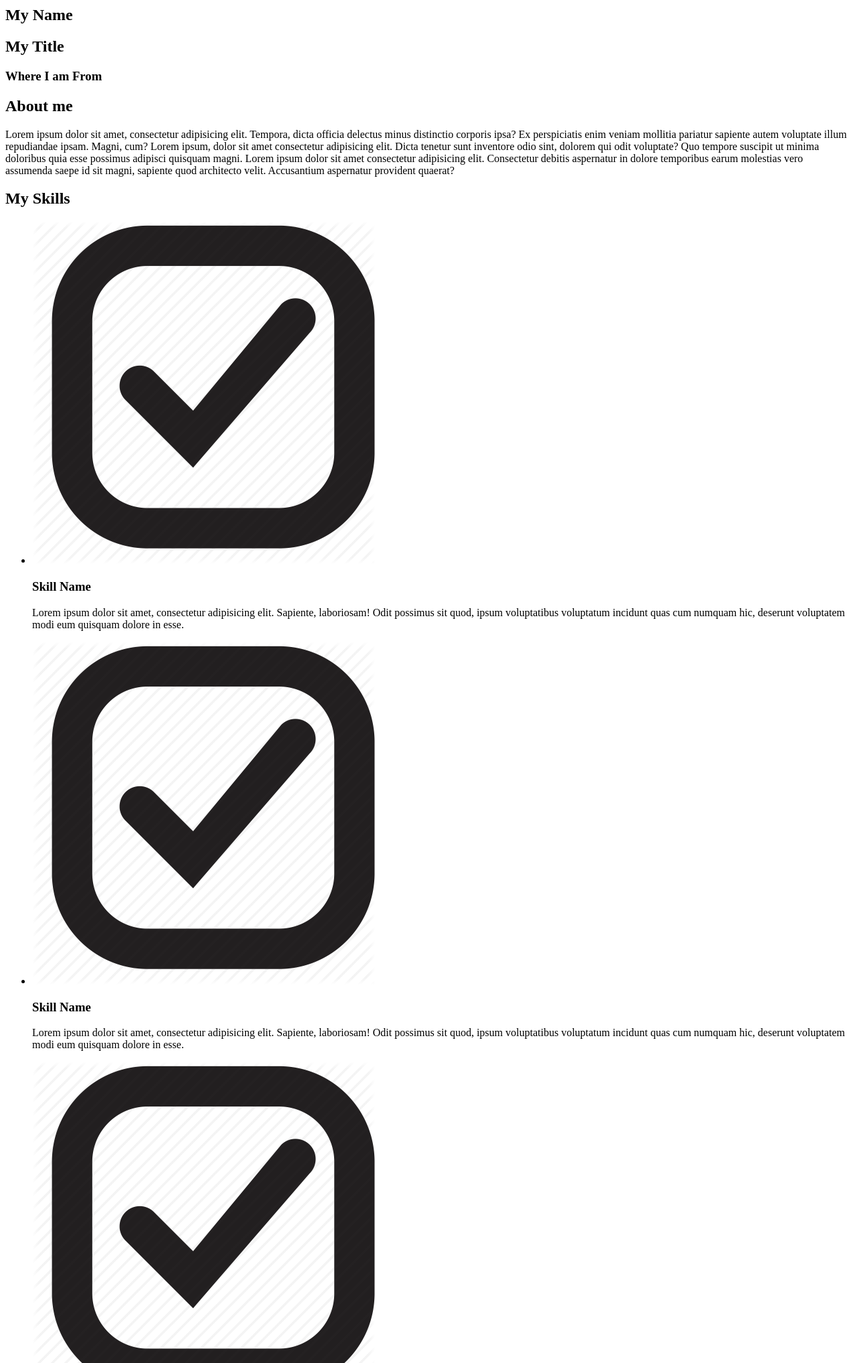
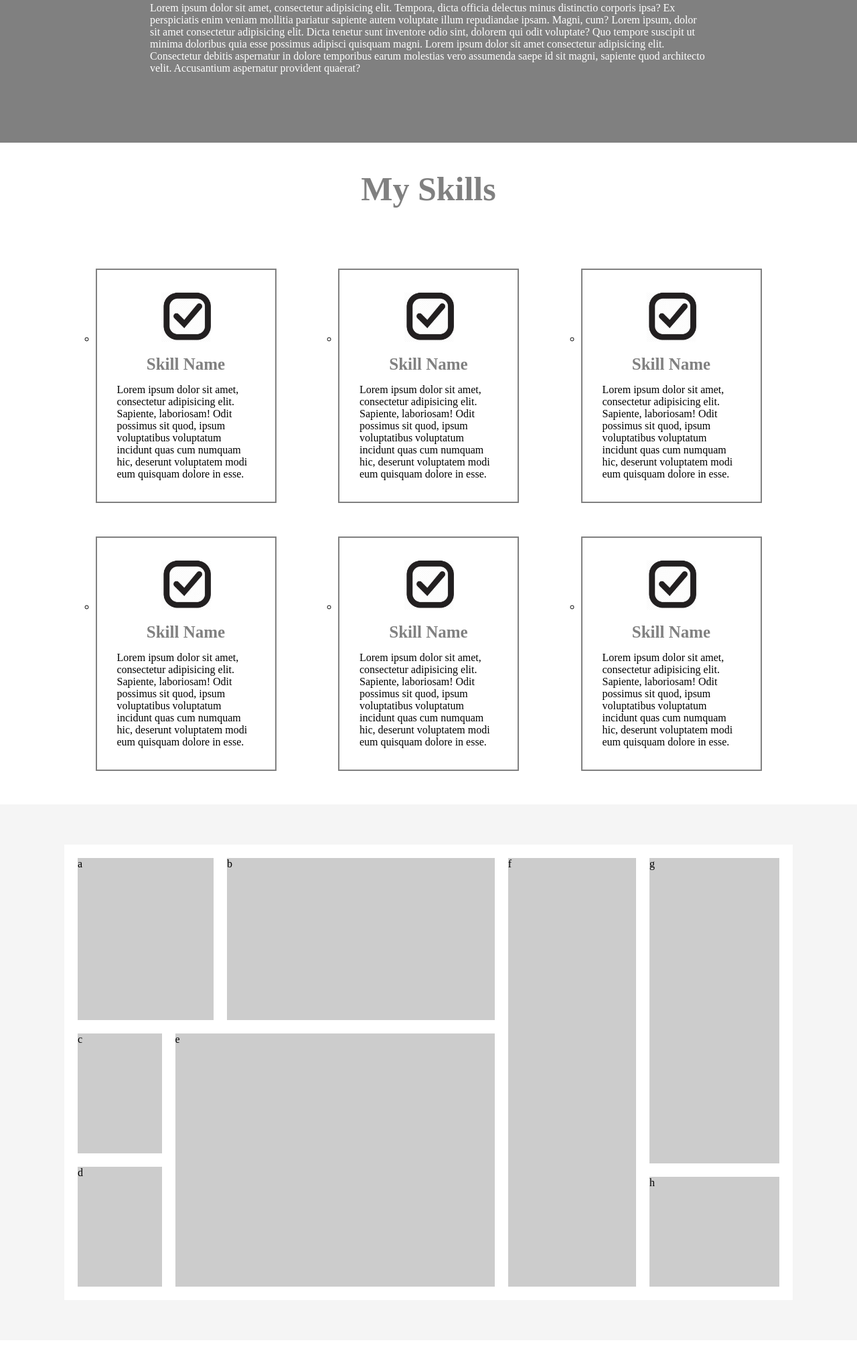
Before and after one commit to ReCoded-Org/bootcamp-iraq-2020-apr-css-flexbox-excercise, a plain HTML site: page index.html in a window 1280 px wide. Shown: the part 765-2800 px from the top of the page at 67% size. Drawn offline with Linux system fonts and the light colour scheme.

Commit message:
Zainab-Ahmed FlexBox excercise

```diff
--- a/index.html
+++ b/index.html
@@ -1,21 +1,20 @@
 <!DOCTYPE html>
 <html lang="en">
-
 <head>
   <meta charset="UTF-8">
   <meta name="viewport" content="width=device-width, initial-scale=1.0">
   <title>My Name - Homepage</title>
+  <link rel="stylesheet" href="style.css">
 </head>
-
 <body>
   <header>
     <nav>
       <div>
         <a href="#">
-          <img src="./imgs/logo.png" alt="logo">
+          <img class="logo" src="./imgs/logo.png" alt="logo">
         </a>
       </div>
-      <ul>
+      <ul class="nav-ul">
         <li>
           <a href="#">About</a>
         </li>
@@ -32,17 +31,17 @@
     </nav>
   </header>
   <main>
-    <section>
-      <h1>My Name</h1>
-      <h2>My Title</h2>
-      <h3>Where I am From</h3>
+    <section class="sec-1">
+      <h1 class="name">Zainab & Ahmed</h1>
+      <h2 class="title">Re:Coded</h2>
+      <h3 class="from">Mosul Iraq</h3>
     </section>
     <section>
-      <div>
-        <h2>
+      <div class="sec-2">
+        <h2 class="about">
           About me
         </h2>
-        <p>
+        <p class="pabout">
           Lorem ipsum dolor sit amet, consectetur adipisicing elit. Tempora, dicta officia delectus minus distinctio
           corporis ipsa? Ex perspiciatis enim veniam mollitia pariatur sapiente autem voluptate illum repudiandae ipsam.
           Magni, cum? Lorem ipsum, dolor sit amet consectetur adipisicing elit. Dicta tenetur sunt inventore odio sint,
@@ -53,78 +52,126 @@
         </p>
       </div>
     </section>
-    <section>
-      <h2>My Skills</h2>
-      <div>
-        <ul>
-          <li>
-            <div>
-              <div><img src="./imgs/skill.png" alt="icon"></div>
-              <h3>Skill Name</h3>
+    <section >
+      <h2 class="skills-main">My Skills</h2>
+      <div >
+        <ul >
+          <ul class="skills">
+          <li >
+            <div  class="item" >
+              <div ><img class="imgs" src=" ./imgs/skill.png" alt="icon">
+              </div>
+              <h3 class="skillname">Skill Name</h3>
+              <p>Lorem ipsum dolor sit amet, consectetur adipisicing elit. Sapiente, laboriosam! Odit possimus sit quod,
+                ipsum voluptatibus voluptatum incidunt quas cum numquam hic, deserunt voluptatem modi eum quisquam
+                dolore in esse.</p>
+            </div>
+          </li>
+          <li >
+            <div class="item">
+              <div><img class="imgs" src="./imgs/skill.png" alt="icon"></div>
+              <h3 class="skillname">Skill Name</h3>
               <p>Lorem ipsum dolor sit amet, consectetur adipisicing elit. Sapiente, laboriosam! Odit possimus sit quod,
                 ipsum voluptatibus voluptatum incidunt quas cum numquam hic, deserunt voluptatem modi eum quisquam
                 dolore in esse.</p>
             </div>
           </li>
           <li>
-            <div>
-              <div><img src="./imgs/skill.png" alt="icon"></div>
-              <h3>Skill Name</h3>
+            <div class="item">
+              <div><img class="imgs" src="./imgs/skill.png" alt="icon"></div>
+              <h3 class="skillname">Skill Name</h3>
+              <p>Lorem ipsum dolor sit amet,
+                consectetur adipisicing elit.
+                 Sapiente, laboriosam! Odit
+                 possimus sit quod,
+                ipsum voluptatibus voluptatum
+                incidunt quas cum numquam hic,
+                deserunt voluptatem modi eum quisquam
+                dolore in esse.</p>
+            </div>
+          </li>
+        </ul>
+        <ul class="skills">
+          <li >
+            <div class="item">
+              <div><img class="imgs" src="./imgs/skill.png" alt="icon"></div>
+              <h3 class="skillname">Skill Name</h3>
               <p>Lorem ipsum dolor sit amet, consectetur adipisicing elit. Sapiente, laboriosam! Odit possimus sit quod,
                 ipsum voluptatibus voluptatum incidunt quas cum numquam hic, deserunt voluptatem modi eum quisquam
                 dolore in esse.</p>
             </div>
           </li>
           <li>
-            <div>
-              <div><img src="./imgs/skill.png" alt="icon"></div>
-              <h3>Skill Name</h3>
+            <div class="item">
+              <div><img class="imgs" src="./imgs/skill.png" alt="icon"></div>
+              <h3 class="skillname">Skill Name</h3>
               <p>Lorem ipsum dolor sit amet, consectetur adipisicing elit. Sapiente, laboriosam! Odit possimus sit quod,
                 ipsum voluptatibus voluptatum incidunt quas cum numquam hic, deserunt voluptatem modi eum quisquam
                 dolore in esse.</p>
             </div>
           </li>
           <li>
-            <div>
-              <div><img src="./imgs/skill.png" alt="icon"></div>
-              <h3>Skill Name</h3>
+            <div class="item">
+              <div><img class="imgs" src="./imgs/skill.png" alt="icon"></div>
+              <h3 class="skillname">Skill Name</h3>
               <p>Lorem ipsum dolor sit amet, consectetur adipisicing elit. Sapiente, laboriosam! Odit possimus sit quod,
                 ipsum voluptatibus voluptatum incidunt quas cum numquam hic, deserunt voluptatem modi eum quisquam
                 dolore in esse.</p>
             </div>
-          </li>
-          <li>
-            <div>
-              <div><img src="./imgs/skill.png" alt="icon"></div>
-              <h3>Skill Name</h3>
-              <p>Lorem ipsum dolor sit amet, consectetur adipisicing elit. Sapiente, laboriosam! Odit possimus sit quod,
-                ipsum voluptatibus voluptatum incidunt quas cum numquam hic, deserunt voluptatem modi eum quisquam
-                dolore in esse.</p>
-            </div>
-          </li>
-          <li>
-            <div>
-              <div><img src="./imgs/skill.png" alt="icon"></div>
-              <h3>Skill Name</h3>
-              <p>Lorem ipsum dolor sit amet, consectetur adipisicing elit. Sapiente, laboriosam! Odit possimus sit quod,
-                ipsum voluptatibus voluptatum incidunt quas cum numquam hic, deserunt voluptatem modi eum quisquam
-                dolore in esse.</p>
-            </div>
+          </ul>
           </li>
         </ul>
       </div>
     </section>
-    <section>
+    <section id="wrapper">
+      <section id="container">
       <!-- Put your divs here as required for that section grid style-->
+      <div class="left">
+        <div class="wrap1">
+          <div class="wrap1-1">a</div>
+          <div class="wrap1-2">b</div>
+        </div>
+        <div class="wrap2">
+          <div class="wrap2-1">
+            <div class="wrap2-1-1">c</div>
+            <div class="wrap2-1-2">d</div>
+          </div>
+            <div class="wrap2-2">e</div>
+        </div>
+      </div>
+      <div class="right">
+        <div class="wrap3">f</div>
+        <div class="wrap4">
+          <div class="wrap4-1">g</div>
+          <div class="wrap4-2">h</div>
+        </div>
+      </div>
+      </section>
     </section>
-    <section>
-      <h2>My Experience</h2>
-      <div>
-        <div>
+    <section class="align">
+      <h2 class="skills-main">My Experience</h2>
+      <div class="sec-3">
+        <div class="item2">
           <div>
-            <img src="./imgs/code.png" alt="icon">
+            <img class="imgs" src="./imgs/code.png" alt="icon">
+          </div>
+          <div class="job">
+            <h3>Job Title</h3>
+            <h3>Company Name</h3>
           </div>
           <div>
+            <p>Lorem ipsum dolor sit amet consectetur adipisicing elit. Quia dolore dolores quas officiis debitis natus
+              dicta animi, doloremque harum asperiores nostrum voluptatum delectus, aliquam iste nesciunt porro,
+              provident aliquid impedit! Lorem ipsum dolor, sit amet consectetur adipisicing elit. Magnam obcaecati ea
+              accusamus deserunt recusandae reiciendis harum quasi dignissimos error, fuga natus facere sequi esse eos
+              ab? Amet unde molestiae sit.</p>
+          </div>
+        </div >
+        <div class="item2">
+          <div>
+            <img class="imgs" src="./imgs/code.png" alt="icon">
+          </div>
+          <div class="job">
             <h3>Job Title</h3>
             <h3>Company Name</h3>
           </div>
@@ -136,27 +183,11 @@
               ab? Amet unde molestiae sit.</p>
           </div>
         </div>
-        <div>
+        <div  class="item2">
           <div>
-            <img src="./imgs/code.png" alt="icon">
+            <img class="imgs" src="./imgs/code.png" alt="icon">
           </div>
-          <div>
-            <h3>Job Title</h3>
-            <h3>Company Name</h3>
-          </div>
-          <div>
-            <p>Lorem ipsum dolor sit amet consectetur adipisicing elit. Quia dolore dolores quas officiis debitis natus
-              dicta animi, doloremque harum asperiores nostrum voluptatum delectus, aliquam iste nesciunt porro,
-              provident aliquid impedit! Lorem ipsum dolor, sit amet consectetur adipisicing elit. Magnam obcaecati ea
-              accusamus deserunt recusandae reiciendis harum quasi dignissimos error, fuga natus facere sequi esse eos
-              ab? Amet unde molestiae sit.</p>
-          </div>
-        </div>
-        <div>
-          <div>
-            <img src="./imgs/code.png" alt="icon">
-          </div>
-          <div>
+          <div class="job">
             <h3>Job Title</h3>
             <h3>Company Name</h3>
           </div>
@@ -171,9 +202,9 @@
       </div>
     </section>
   </main>
-  <footer>
-    <section>
-      <h2>Get in Touch</h2>
+  <footer class="item3">
+    <section >
+      <h2 class="touch">Get in Touch</h2>
       <form>
         <input type="text">
         <input type="text">
@@ -182,14 +213,19 @@
       </form>
     </section>
     <section>
-      <div>
-        <img src="./imgs/social.png" alt="social">
-        <img src="./imgs/social.png" alt="social">
-        <img src="./imgs/social.png" alt="social">
-        <img src="./imgs/social.png" alt="social">
+      <div class="footimg">
+        <div>
+          <a href="#"><img class="footerimgs"  src="./imgs/social.png" alt="social"></a>
+        </div>
+        <div>
+          <a href="#"><img  class="footerimgs" src="./imgs/social.png" alt="social"></a>
+        </div>
+        <a href="#"><img  class="footerimgs" src="./imgs/social.png" alt="social"></a>
+        <div>
+          <a href="#"><img class="footerimgs"  src="./imgs/social.png" alt="social"></a>
+        </div>
       </div>
     </section>
   </footer>
 </body>
-
 </html>
--- a/style.css
+++ b/style.css
@@ -0,0 +1,293 @@
+*{
+    margin: 0;
+    padding: 0;
+    box-sizing: border-box;
+}
+nav {
+    display: flex;
+    justify-content: space-between;
+    padding: 12px;
+}
+.nav-ul {
+    display: flex;
+}
+.nav-ul li {
+    margin: 5px;
+    list-style-type: none;
+    font-size: 25px;
+    padding: 5px;
+}
+
+.nav-ul li a {
+    text-decoration: none;
+    color:black;
+}
+
+.logo{
+    height: 70px;
+    width: 70px;
+}
+.sec-1{
+    height: 60vh;
+    align-items: center;
+    display: flex;
+    flex-direction: column;
+    justify-content: center;
+    padding-bottom: 40px;
+}
+.name {
+    font-size: 45px;
+    color: gray;
+}
+.title {
+    font-size: 30px;
+    color: gray;
+}
+.from {
+    font-size:25px;
+    color: gray;
+}
+.sec-2{
+    background-color: grey;
+    height: 50vh;
+    align-items: center;
+    display: flex;
+    flex-direction: column;
+    justify-content: center;
+}
+.about {
+    color: white;
+    font-size: 50px;
+    padding: 5px;
+    margin-bottom:20px;
+}
+.pabout {
+    color: white;
+    width: 65%;
+}
+.imgs{
+    height: 75px;
+    width: 75px;
+}
+.container{
+  display: flex;
+  flex-direction: column;
+  justify-content: center;
+  align-items: center;
+}
+header{
+    background-color: white;
+    height: 40%;
+    width: 100%;
+    flex-shrink: 0;
+}
+.item {
+    display: flex;
+    flex-direction: column;
+    justify-content: center;
+    padding: 30px;
+    height: 350px;
+    align-items: center;
+    border: 2px solid gray;
+    width: 270px;
+  }
+.skills{
+    display:flex;
+    margin: 50px;
+    justify-content: space-evenly;
+}
+.skills-main{
+    padding-top: 40px;
+    padding-bottom: 40px;
+    display: flex;
+    justify-content: center;
+    align-items: center;
+    color: gray;
+    font-size: 50px;
+}
+.skillname {
+    font-size: 25px;
+    color:gray;
+    padding: 5px;
+    margin: 10px;
+}
+.item2 {
+    display: flex;
+    flex-direction: row;
+    margin: 10px;
+    height: 150px;
+    width: 100%;
+    align-items: center;
+    border: 0px solid gray;
+    flex: 0 0 auto;
+    background-color: white;
+    justify-content: center;
+  }
+  .item2 > * {
+    flex: 2 0 0;
+    width: 200px;
+  }
+  .sec-3{
+    max-height: 50vh;
+    align-items: center;
+    display: flex;
+    flex-direction: column;
+    width: 100%;
+}
+.align {
+    text-align: center;
+    position: relative;
+    margin-right: 100px;
+}
+.job {
+    color:grey;
+    font-size: 20px;
+}
+.touch {
+    text-align: center;
+    color: white;
+    font-size: 60px;
+    padding: 20px;
+}
+.item3 {
+    margin-top: 10%;
+    background-color: grey;
+    min-height: 80vh;
+    align-items: center;
+    display: flex;
+    flex-direction: column;
+    justify-content: center;
+  }
+  form{
+    padding:10px;
+    align-items: center;
+    display: flex;
+    flex-direction: column;
+    justify-content: center;
+  }
+  form input {
+      margin-bottom: 7%;
+      height:50px;
+      width: 100vh;
+  }
+   textarea {
+    margin-bottom: 2%;
+    height:20vh;
+    width: 100vh;
+}
+.footimg {
+    display: flex;
+    justify-content: space-evenly;
+}
+.footerimgs {
+    height: 75px;
+    width: 75px;
+    display: flex;
+    flex-direction: column;
+    justify-content: center;
+    align-items: center;
+    margin: 0px 50px 50px 50px;
+}
+#wrapper{
+    display: flex;
+    justify-content: center;
+    align-items: center;
+    flex-direction: column;
+    height: 100vh;
+    background-color: #f5f5f5;
+}
+#container{
+    display: flex;
+    background-color: #cccccc;
+    height: 85vh;
+    width: 85%;
+}
+.left{
+    width: 60%;
+}
+.wrap1{
+    display: flex;
+    height: 40%;
+}
+.wrap1-1{
+    background-color: #cccccc;
+    flex-grow: 1;
+    border-top: 20px solid white;
+    border-right: 10px solid white;
+    border-bottom: 10px solid white;
+    border-left: 20px solid white
+}
+.wrap1-2{
+    background-color: #cccccc;
+    flex-grow: 2;
+    border-top: 20px solid white;
+    border-right: 10px solid white;
+    border-bottom: 10px solid white;
+    border-left: 10px solid white
+}
+.wrap2{
+    display: flex;
+    height: 60%;
+}
+.wrap2-1{
+    display: flex;
+    flex-direction: column;
+    flex-grow: 1;
+}
+.wrap2-2{
+    background-color: #cccccc;
+    flex-grow: 4;
+    border-top: 10px solid white;
+    border-right: 10px solid white;
+    border-bottom: 20px solid white;
+    border-left: 10px solid white
+}
+.wrap2-1-1{
+    background-color: #cccccc;
+    flex-grow: 1;
+    border-top: 10px solid white;
+    border-right: 10px solid white;
+    border-bottom: 10px solid white;
+    border-left: 20px solid white
+}
+.wrap2-1-2{
+    background-color: #cccccc;
+    flex-grow: 1;
+    border-top: 10px solid white;
+    border-right: 10px solid white;
+    border-bottom: 20px solid white;
+    border-left: 20px solid white
+}
+.right{
+    display: flex;
+    width: 40%;
+}
+.wrap3{
+    background-color: #cccccc;
+    flex-grow: 1;
+    border-top: 20px solid white;
+    border-right: 10px solid white;
+    border-bottom: 20px solid white;
+    border-left: 10px solid white
+}
+.wrap4{
+    display: flex;
+    flex-direction: column;
+    flex-grow: 1;
+}
+.wrap4-1{
+    background-color: #cccccc;
+    flex-grow: 3;
+    border-top: 20px solid white;
+    border-right: 20px solid white;
+    border-bottom: 10px solid white;
+    border-left: 10px solid white
+}
+.wrap4-2{
+    background-color: #cccccc;
+    flex-grow: 1;
+    border-top: 10px solid white;
+    border-right: 20px solid white;
+    border-bottom: 20px solid white;
+    border-left: 10px solid white
+}
```
